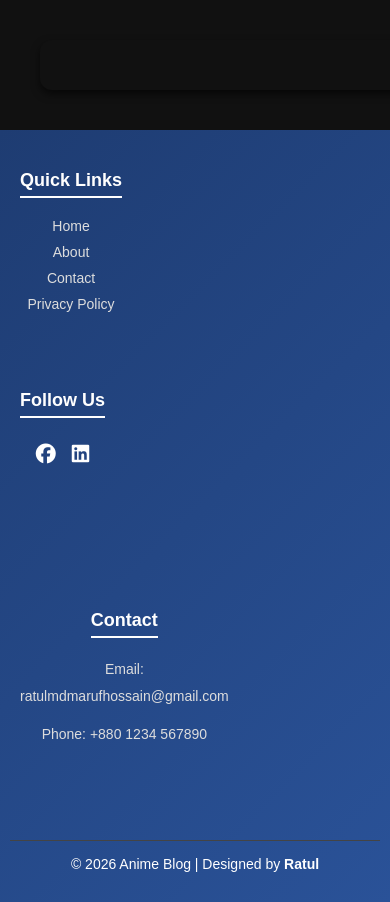
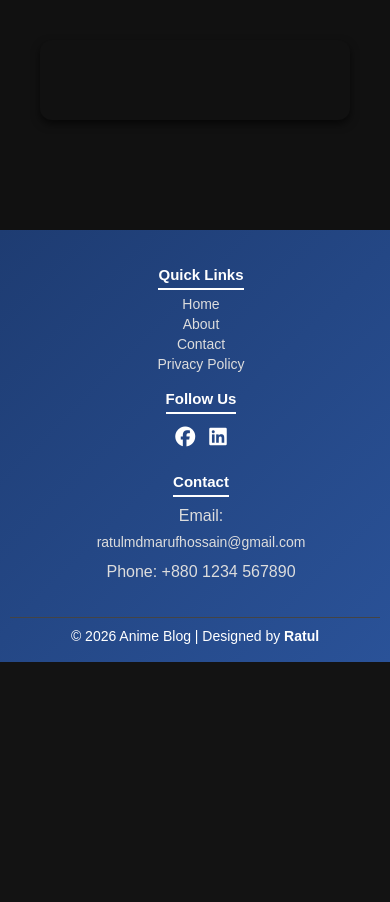
Before and after one commit to Ratulcoder13/django-anime-blog, a Django app: page / in a window 390 px wide. Shown: the part 182-1084 px from the top of the page. After the commit the page ends 844 px from the top, so only its background shows below. Run offline with Django 5.2, Linux system fonts and the light colour scheme; data that the repository does not hold is empty.

Commit message:
fixed footer layout issues and syntax warnings

```diff
--- a/app/static/css/style.css
+++ b/app/static/css/style.css
@@ -492,7 +492,7 @@ main {
 footer {
     background: linear-gradient(135deg, #1e3c72, #2a5298);
     color: white;
-    padding: 30px 10px; /* প্যাডিং একটু অ্যাডজাস্ট করা হলো */
+    padding: 18px 10px;
     text-align: center;
 }
 
@@ -508,17 +508,18 @@ footer {
 
 .footer-section {
     flex: 1 1 200px;
-    margin: 10px;
+    margin: 6px;
     display: flex;
     flex-direction: column;
     /* 🎯 সব সেকশনের ভেতরের কন্টেন্ট যেন ওপর থেকে সমানভাবে শুরু হয় */
     justify-content: flex-start;
     align-items: center;
-    min-height: 150px; /* একটা মিনিমাম হাইট দিয়ে সব সমান করা হলো */
+    min-height: 100px;
 }
 
 .footer-section h3 {
-    margin-top: 0; /* হেডিংয়ের ডিফল্ট এক্সট্রা টপ মার্জিন রিমুভ করা হলো */
+    margin-top: 0;
+    /* হেডিংয়ের ডিফল্ট এক্সট্রা টপ মার্জিন রিমুভ করা হলো */
     margin-bottom: 15px;
     font-size: 18px;
     border-bottom: 2px solid #fff;
@@ -528,19 +529,22 @@ footer {
 
 /* 🎯 কন্টাক্ট সেকশনের ভেতরের p ও ইমেইল লিংকের ফন্ট এবং মার্জিন সমান করা */
 .footer-section p {
-    font-size: 14px;
+    font-size: 16px;
     color: #ddd;
     line-height: 1.6;
-    margin: 5px 0; /* মার্জিন ফিক্স করা হলো যাতে উপরে-নিচে না হয়ে যায় */
+    margin: 5px 0;
+    /* মার্জিন ফিক্স করা হলো যাতে উপরে-নিচে না হয়ে যায় */
 }
 
 .footer-section a {
     color: #ddd;
     text-decoration: none;
-    display: block; /* কুইক লিংকগুলোর জন্য */
+    display: block;
+    /* কুইক লিংকগুলোর জন্য */
     margin: 5px 0;
     transition: color 0.3s;
-    font-size: 14px; /* সব টেক্সটের সাইজ সমান রাখা হলো */
+    font-size: 14px;
+    /* সব টেক্সটের সাইজ সমান রাখা হলো */
 }
 
 .footer-section a:hover {
@@ -552,14 +556,16 @@ footer {
     display: flex;
     justify-content: center;
     align-items: center;
-    margin-top: 10px; /* আইকনগুলোকে হেডিং থেকে একটু নিচে নামানোর জন্য */
+    margin-top: 10px;
+    /* আইকনগুলোকে হেডিং থেকে একটু নিচে নামানোর জন্য */
 }
 
 .social-icons a {
     margin: 0 8px;
     font-size: 20px;
     color: white;
-    display: inline-block; /* ব্লক থেকে ইনলাইন-ব্লক করা হলো যেন পাশাপাশি বসে */
+    display: inline-block;
+    /* ব্লক থেকে ইনলাইন-ব্লক করা হলো যেন পাশাপাশি বসে */
     transition: transform 0.3s, color 0.3s;
 }
 
@@ -570,13 +576,13 @@ footer {
 
 /* ফুটার বটম (কপিরাইট অংশ) */
 .footer-bottom {
-    margin-top: 20px;
+    margin-top: 12px;
     font-size: 14px;
     border-top: 1px solid #444;
-    padding-top: 15px;
+    padding-top: 10px;
 }
 
-/*new article/*
+/* new article */
 
 /* আর্টিকেলের মেইন কন্টেইনার */
 .article-container {
@@ -807,130 +813,93 @@ footer {
     min-width: 100px;
 }
 
-/* Responsive */
-@media (max-width: 600px) {
-    .footer-container {
-        flex-direction: column;
-        text-align: center;
-    }
-}
-
 @media (max-width: 768px) {
 
+    /* ১. ব্যানার রেসপন্সিভ (আগে যেমন পারফেক্ট ছিল) */
     .banner {
-        flex-direction: column;
-        /* ফোনে text + image নিচে নিচে আসবে */
-        text-align: center;
+        flex-direction: column !important;
+        text-align: center !important;
     }
 
     .banner-text {
-        max-width: 100%;
-        margin-bottom: 20px;
+        max-width: 100% !important;
+        margin-bottom: 20px !important;
     }
 
     .banner-img img {
-        width: 90%;
+        width: 90% !important;
     }
 
-    /* ======================================================
-   📱 মোবাইল ও ছোট স্ক্রিনে ব্যানার ও পোস্টের জ্যাম কাটানোর কোড
-   ====================================================== *
-
-    /* ১. ওপরে থাকা ক্যারোসেল/ব্যানার সেকশন */
-    .carousel {
-        width: 100% !important;
-        margin-bottom: 40px !important;
-        /* ব্যানার থেকে নিচের সেকশনের দূরত্ব বাড়াবে */
-        display: block !important;
+    /* ২. নেভবার মোবাইলে পাশাপাশি রাখার জন্য (আগের কোড) */
+    .navbar {
+        flex-direction: column !important;
+        gap: 15px !important;
+        padding: 15px 10px !important;
+        text-align: center !important;
     }
 
-    /* ২. নিচের পোস্টের মেইন কন্টেইনার (যা ওপরে লেগে যাচ্ছিল) */
-    .promo-container {
-        display: flex !important;
-        flex-direction: column !important;
-        /* একটার নিচে আরেকটা বসাবে */
-        width: 100% !important;
-        margin-top: 30px !important;
-        margin-bottom: 20px;
-        /* 🎯 মেইন জাদুকরী লাইন: ওপরের ব্যানার থেকে ৫০ পিক্সেল নিচে নামিয়ে দেবে */
-        padding: 0 15px !important;
-        /* দুই পাশে হালকা ফাঁকা স্পেস */
-        box-sizing: border-box !important;
-        gap: 15px !important;
-        /* ওপরে ফ্লোট জাতীয় কোনো ঝামেলা থাকলে তা কেটে দেবে */
+    .navbar ul {
+        flex-direction: row !important;
+        flex-wrap: wrap !important;
+        justify-content: center !important;
+        gap: 10px !important;
+        padding: 0 !important;
     }
 
-    /* ৩. আপনার আসল পোস্ট কার্ড */
-    .promo-card {
+    .navbar ul li {
+        margin: 5px 10px !important;
+    }
+
+    .search-box {
+        width: 90% !important;
+        margin-top: 5px !important;
+    }
+
+    .search-box input {
         width: 100% !important;
-        max-width: 100% !important;
-        display: block !important;
-        margin-bottom: 0px !important;
-        /* প্রতিটা কার্ডের মাঝখানে সুন্দর গ্যাপ থাকবে */
-        background-color: #1e1e1e !important;
-        /* কার্ডের ব্যাকগ্রাউন্ড (আপনার মেইন থিম অনুযায়ী) */
-        border-radius: 8px !important;
-        padding: 15px !important;
         box-sizing: border-box !important;
     }
 
-    .promo-container .promo-card:last-child {
-        margin-bottom: 10px !important;
+    /* ৩. ফুটার ফিক্স (শুধু ফুটার কন্টেইনার এবং ভেতরের স্পেসিং) */
+    .footer-container {
+        flex-direction: column !important;
+        align-items: center !important;
+        text-align: center !important;
+        padding: 10px 0 !important;
+        height: auto;
     }
 
-    /* ৪. কার্ডের ভেতরের ইমেজ */
-    .promo-card img {
+    .footer-section {
         width: 100% !important;
-        max-width: 100% !important;
-        height: 220px !important;
-        /* ব্যানারের মতো সুন্দর চওড়া হাইট */
-        object-fit: cover !important;
-        /* ইমেজ যেন চ্যাপ্টা না দেখায় */
-        border-radius: 6px !important;
-        margin-bottom: 15px !important;
-        /* ইমেজের নিচ থেকে লেখার দূরত্ব */
-        display: block !important;
+        display: flex !important;
+        flex-direction: column !important;
+        align-items: center !important;
+        flex: none !important;
+        margin-bottom: 0px !important;
+        margin-top: 0 !important;
+        min-height: auto !important;
+        padding: 8px 0 !important;
     }
 
-
-
-
-    /* ====================================================
-   📱 মোবাইল ও ট্যাবলেটের জন্য রেসপনসিভ নেভবার লজিক
-   ==================================================== */
-    /* ১. মেইন নেভবার কন্টেইনারকে উপর-নিচ করে দেওয়া হলো */
-    .navbar {
-        flex-direction: column;
-        gap: 15px;
-        padding: 15px 10px;
-        text-align: center;
+    .footer-section h3 {
+        margin-bottom: 4px !important;
+        font-size: 15px !important;
     }
 
-    /* ২. মেনু লিংকগুলোকে (ul) পাশাপাশি থেকে নিচে নিচে নামানো এবং সেন্টারে আনা */
-    .navbar ul {
-        flex-direction: row;
-        /* মোবাইলেও মেনুগুলো এক লাইনে পাশাপাশি থাকবে */
-        flex-wrap: wrap;
-        /* বেশি বড় হলে স্বয়ংক্রিয়ভাবে পরের লাইনে যাবে */
-        justify-content: center;
-        gap: 10px;
-        padding: 0;
+    .footer-section a {
+        margin: 2px 0 !important;
+        padding: 0 !important;
     }
 
-    /* ৩. লিন্কগুলোর মাঝখানের বাড়তি গ্যাপ মোবাইলের জন্য অ্যাডজাস্ট করা */
-    .navbar ul li {
-        margin: 5px 10px;
+    .footer-section p {
+        margin: 2px 0 !important;
+        padding-bottom: 0 !important;
     }
 
-    /* ৪. সার্চ বক্স ইনপুটটি মোবাইলে যেন পুরো চওড়া (Full Width) হয় */
-    .search-box {
-        width: 90%;
-        margin-top: 5px;
+    .social-icons {
+        margin-top: 6px !important;
+        margin-bottom: 6px !important;
+        padding-bottom: 0 !important;
+        gap: 14px !important;
     }
-
-    .search-box input {
-        width: 100%;
-        box-sizing: border-box;
-    }
-
 }
```
